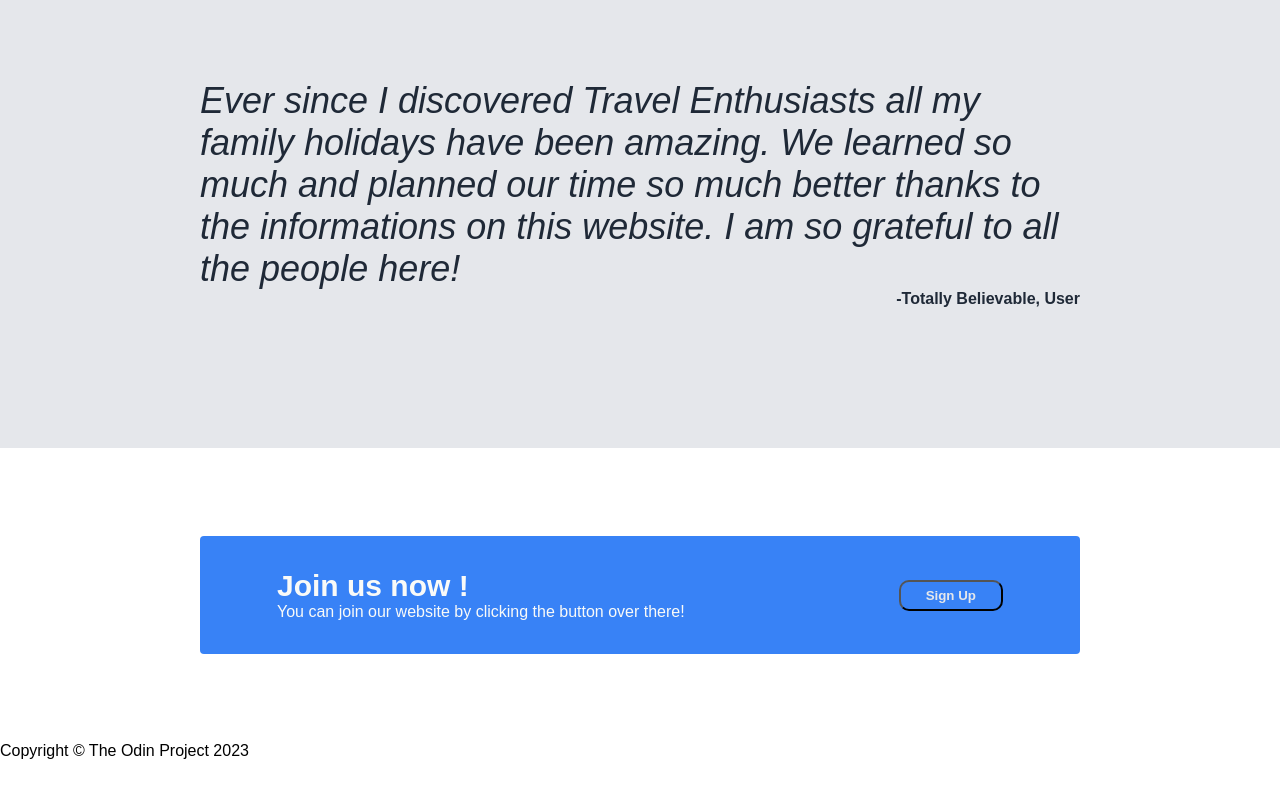
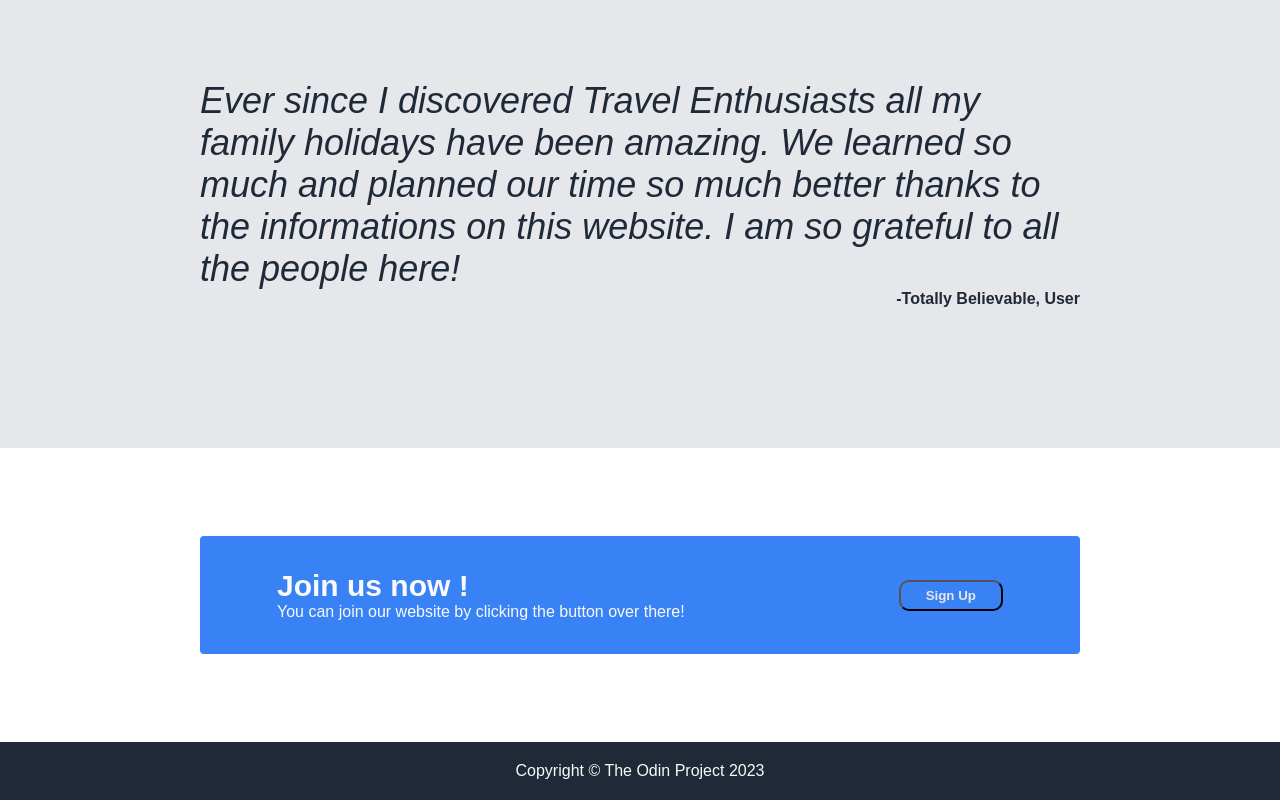
Before and after one commit to Viforu/odin-landingpage, a plain HTML site: page index.html in a window 1280 px wide. Shown: the part 1072-1872 px from the top of the page. Before the commit the page ends 1832 px from the top, so only its background shows below. Drawn offline with Linux system fonts and the light colour scheme.

Commit message:
style footer and inser credit for images

```diff
--- a/css/style.css
+++ b/css/style.css
@@ -152,3 +152,12 @@ button {
 h5{
     font-size: 30px;
 }
+
+.footer {
+    background-color: #1F2937;
+    color: #F9FAF8;
+    align-items: flex-end;
+    padding: 20px;
+    font-size: 9;
+    text-align: center;
+}
```
Also changed, not shown: 1 other file.
